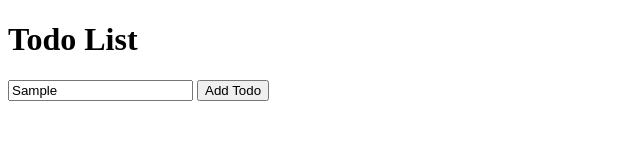
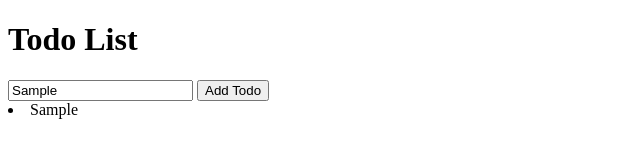
Before and after one commit to PrathamSahu1/Todo-List, a plain HTML site: page index.html in a window 1280 px wide. Both pictures are taken after typing "Sample" into the empty fields and a click on the button "Add Todo". Shown: the full height of the page, 0-640 px from the left. Drawn offline with Linux system fonts and the light colour scheme.

Commit message:
add todo in list container(without handling duplicate)

```diff
--- a/index.html
+++ b/index.html
@@ -20,7 +20,13 @@
 
         function addTodo(e){
             e.preventDefault();
-            console.log("hello javascript");
+            // console.log("hello javascript");
+
+            const liElement = document.createElement("li");
+            liElement.innerHTML = todoValue.value;
+            todoList.append(liElement);
+
+
         }
 
 
```
